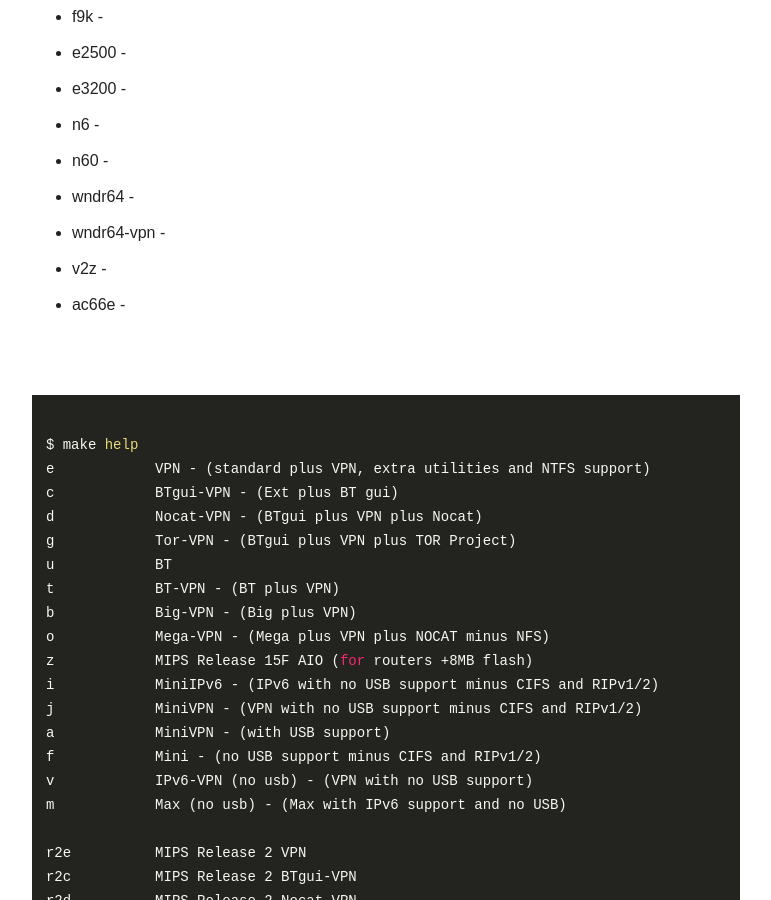
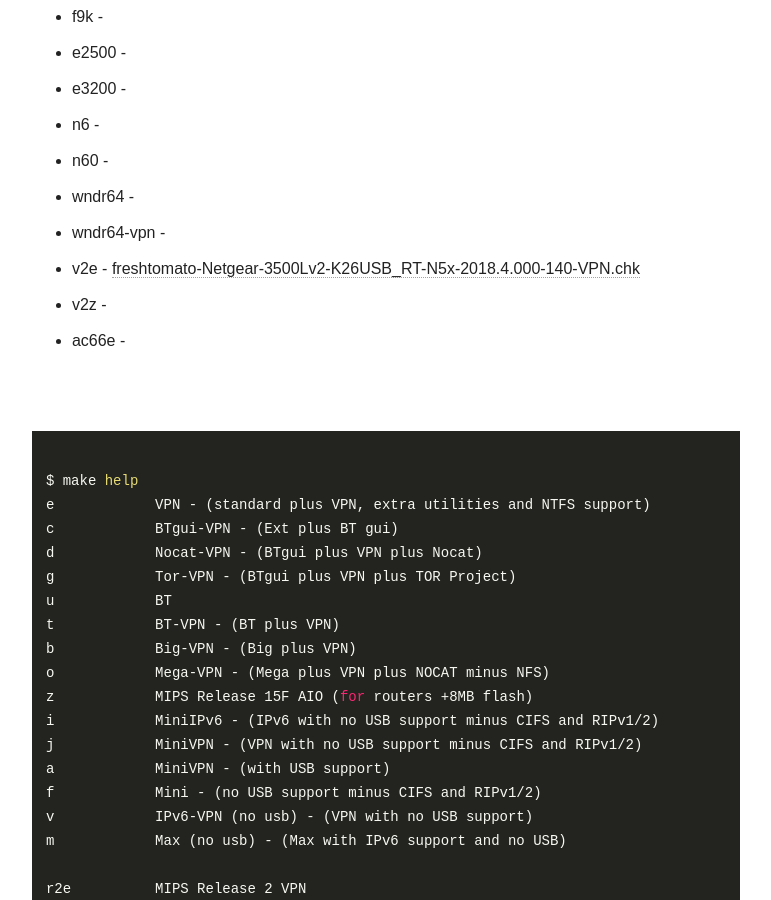
Before and after one commit to oglopss/freshtomato-mips-ci-jekyll, a Jekyll site: the page built from index.html, in a window 1280 px wide and 900 px high, scrolled down 2215 px. Shown: the whole window, without its empty margins (254-1025 px from the left). Built offline with Jekyll 4.4.1, drawn with Linux system fonts in a browser that asks for light colours; nearby versions of some CDN libraries.

Commit message:
Travis build 11 v2e pushed to gh-pages

```diff
--- a/_data/ss.yml
+++ b/_data/ss.yml
@@ -53,3 +53,4 @@ files:
   - 0051 wndr64-vpn
   - 0056 ac66e
   - 0053 v2z
+  - 0052 v2e freshtomato-Netgear-3500Lv2-K26USB_RT-N5x-2018.4.000-140-VPN.chk
```
Also changed, not shown: 1 other file.
